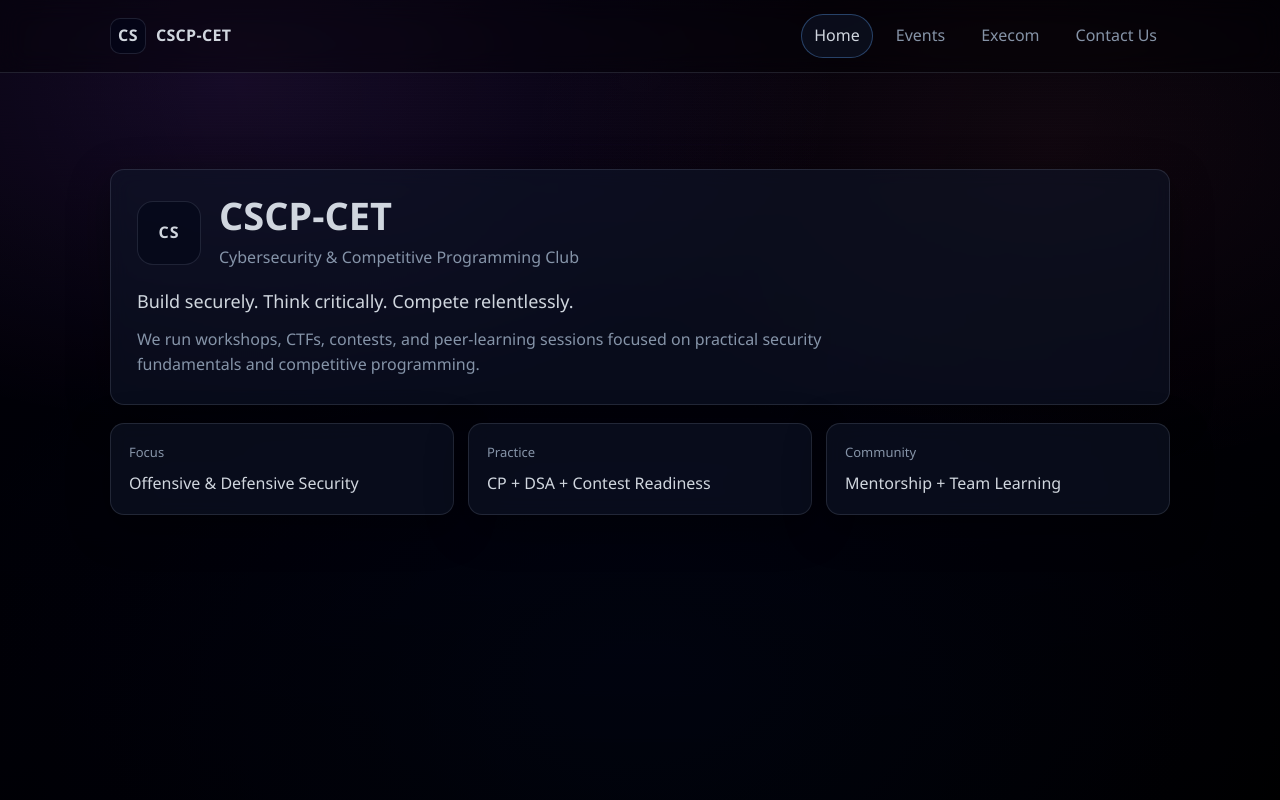
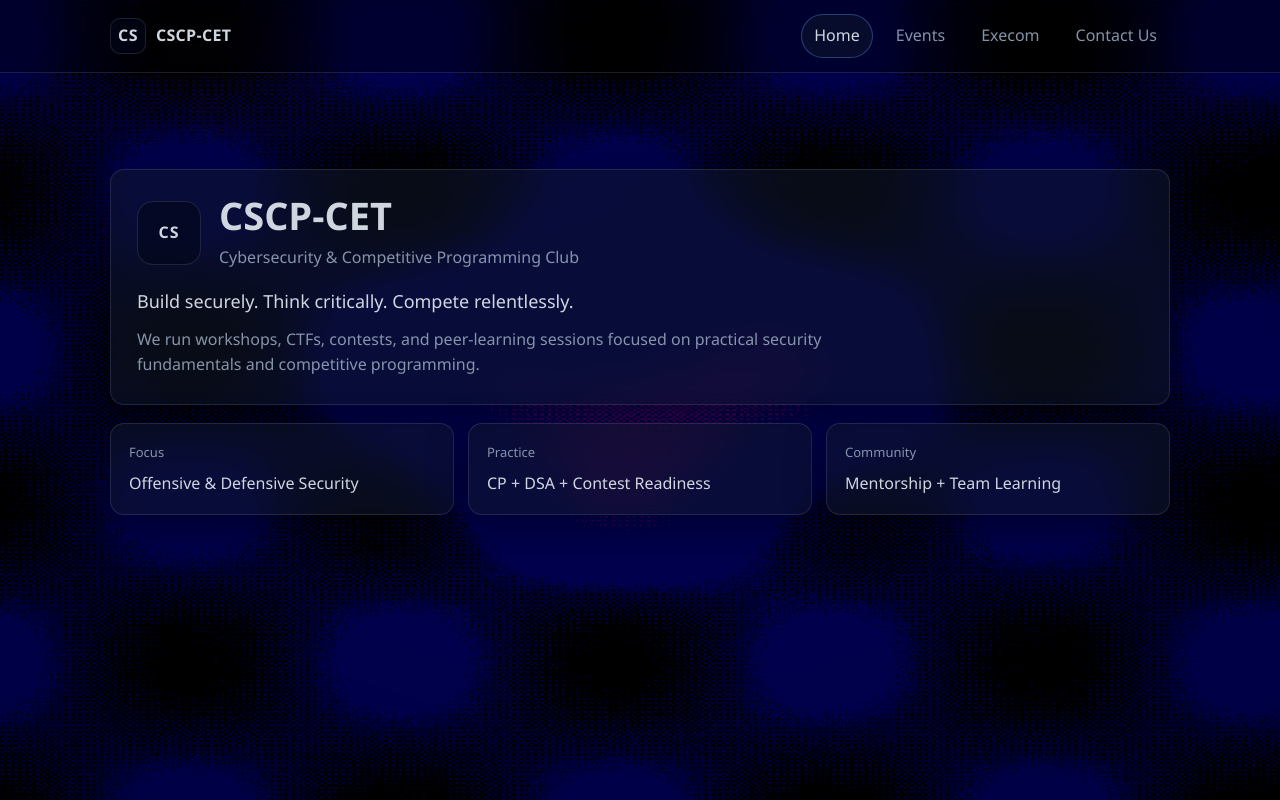
Before and after one commit to CSCP-CET/Club_website, a React (Vite) app in the folder frontend/: page / in a window 1280 px wide. Built offline with nearby package versions, Linux system fonts and the light colour scheme; no server answers.

Commit message:
fix :: react migration minor fix

```diff
--- a/frontend/src/App.tsx
+++ b/frontend/src/App.tsx
@@ -1,4 +1,5 @@
 import { Route, Routes } from 'react-router-dom';
+import Dither from './components/Dither';
 import Navbar from './components/Navbar/Navbar';
 import Home from './pages/Home';
 import Events from './pages/Events';
@@ -8,6 +9,18 @@ import Contact from './pages/Contact';
 export default function App() {
   return (
     <div className="appShell">
+      <div className="bgDither" aria-hidden="true">
+        <Dither
+          waveColor={[0.66, 0.33, 0.97]}
+          disableAnimation={false}
+          enableMouseInteraction
+          mouseRadius={0.3}
+          colorNum={4}
+          waveAmplitude={0.28}
+          waveFrequency={3}
+          waveSpeed={0.05}
+        />
+      </div>
       <Navbar />
       <main className="main">
         <Routes>
```
